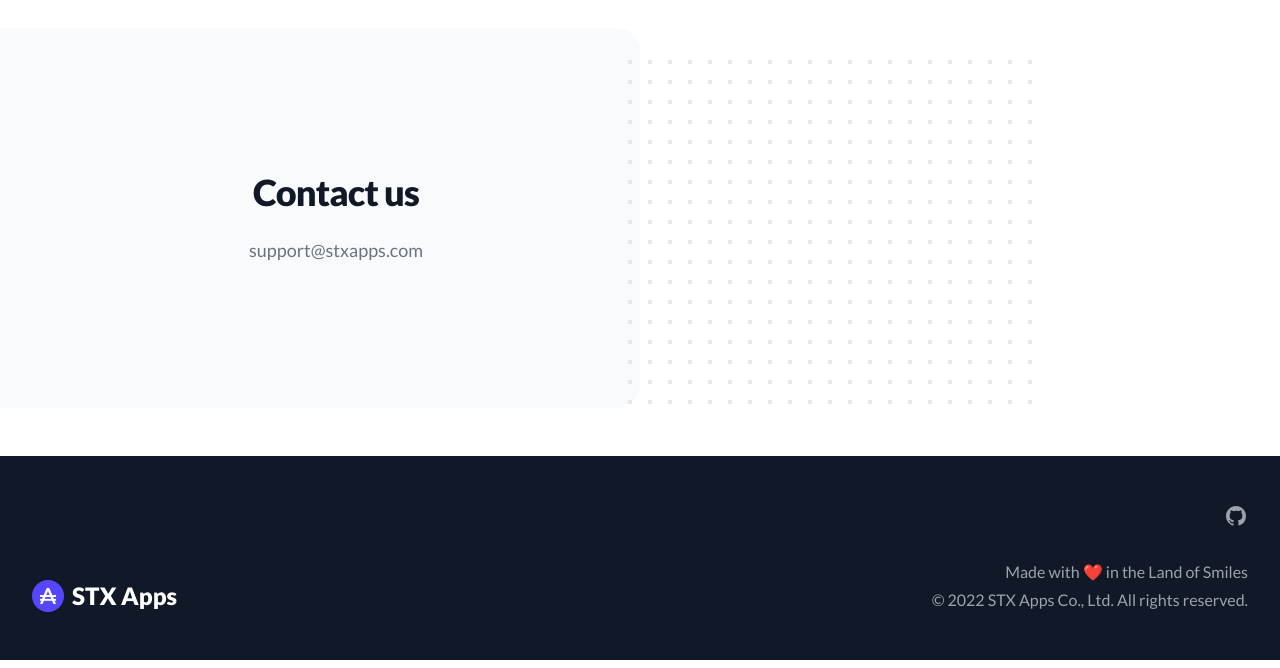
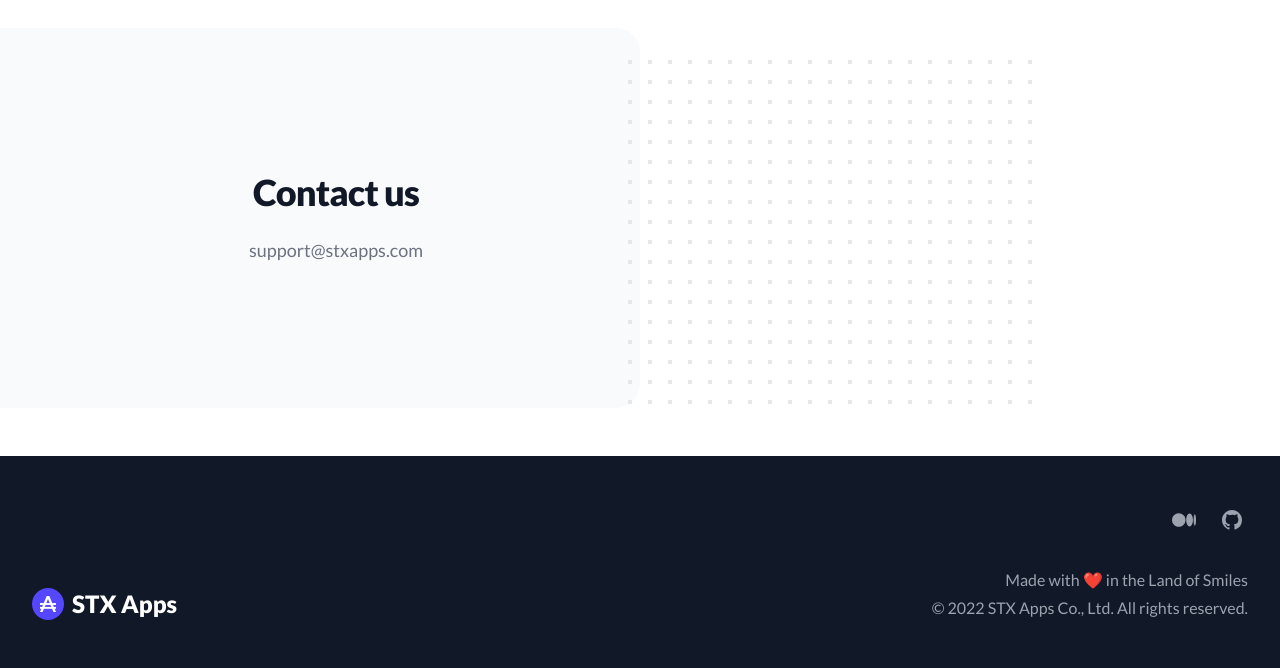
Before and after one commit to stxapps/stxapps-client, a React (Create React App) app in the folder packages/web/: page / in a window 1280 px wide. Shown: the part 2243-2911 px from the top of the page. Built offline with nearby package versions, Linux system fonts and the light colour scheme.

Commit message:
Add a link to the blog

```diff
--- a/packages/web/src/components/Landing.js
+++ b/packages/web/src/components/Landing.js
@@ -129,7 +129,7 @@ const Landing = () => {
             </div>
             <div className="relative mx-auto max-w-md px-4 sm:max-w-3xl sm:px-6 lg:px-0">
               <div className="pt-12 sm:pt-16 lg:pt-20">
-                <h2 className="text-3xl font-extrabold text-gray-900 tracking-tight sm:text-4xl">Utilizing Web3 technology from <a className="text-indigo-600 rounded hover:underline focus:outline-none focus:ring-2 focus:ring-indigo-500" href="https://www.hiro.so/stacks-js" target="_blank" rel="noreferrer">Stacks</a></h2>
+                <h2 className="text-3xl font-extrabold text-gray-900 tracking-tight sm:text-4xl">Utilizing Web3 technology from <a className="text-indigo-600 rounded hover:underline focus:outline-none focus:ring" href="https://www.hiro.so/stacks-js" target="_blank" rel="noreferrer">Stacks</a></h2>
                 <div className="mt-6 text-gray-500 space-y-6">
                   <p className="text-lg">A technology that allows you to truly own your accounts and your data</p>
                 </div>
@@ -165,7 +165,7 @@ const Landing = () => {
                 <div className="text-left sm:text-center">
                   <h2 className="text-3xl font-extrabold text-gray-900 tracking-tight sm:text-4xl">Contact us</h2>
                   <p className="mt-6 mx-auto max-w-2xl text-lg text-gray-500">
-                    <a className="rounded hover:underline focus:outline-none focus:ring-2 focus:ring-gray-500" href="&#109;&#097;&#105;&#108;&#116;&#111;:&#115;&#117;&#112;&#112;&#111;&#114;&#116;&#064;&#115;&#116;&#120;&#097;&#112;&#112;&#115;&#046;&#099;&#111;&#109;"><span className="e-mail" data-user="troppus" data-website="moc.sppaxts"></span></a>
+                    <a className="rounded hover:underline focus:outline-none focus:ring" href="&#109;&#097;&#105;&#108;&#116;&#111;:&#115;&#117;&#112;&#112;&#111;&#114;&#116;&#064;&#115;&#116;&#120;&#097;&#112;&#112;&#115;&#046;&#099;&#111;&#109;"><span className="e-mail" data-user="troppus" data-website="moc.sppaxts"></span></a>
                   </p>
                 </div>
               </div>
@@ -181,7 +181,15 @@ const Landing = () => {
           </div>
           <div className="mt-8 md:mt-0">
             <div className="flex justify-center sm:justify-end">
-              <a className="text-gray-400 hover:text-gray-500" href="https://github.com/stxapps" target="_blank" rel="noreferrer">
+              <a className="text-gray-400 rounded p-1 hover:text-gray-500 focus:outline-none focus:ring" href="https://medium.com/@stxapps" target="_blank" rel="noreferrer">
+                <span className="sr-only">Medium</span>
+                <svg className="h-6 w-6" fill="currentColor" viewBox="0 0 1043.63 592.71" xmlns="http://www.w3.org/2000/svg" aria-hidden="true">
+                  <path d="M588.67,296.36c0,163.67-131.78,296.35-294.33,296.35S0,460,0,296.36,131.78,0,294.34,0,588.67,132.69,588.67,296.36" />
+                  <path d="M911.56,296.36c0,154.06-65.89,279-147.17,279s-147.17-124.94-147.17-279,65.88-279,147.16-279,147.17,124.9,147.17,279" />
+                  <path d="M1043.63,296.36c0,138-23.17,249.94-51.76,249.94s-51.75-111.91-51.75-249.94S963.29,46.42,991.87,46.42s51.76,111.9,51.76,249.94" />
+                </svg>
+              </a>
+              <a className="ml-4 text-gray-400 rounded p-1 hover:text-gray-500 focus:outline-none focus:ring" href="https://github.com/stxapps" target="_blank" rel="noreferrer">
                 <span className="sr-only">GitHub</span>
                 <svg className="h-6 w-6" fill="currentColor" viewBox="0 0 24 24" aria-hidden="true">
                   <path fillRule="evenodd" d="M12 2C6.477 2 2 6.484 2 12.017c0 4.425 2.865 8.18 6.839 9.504.5.092.682-.217.682-.483 0-.237-.008-.868-.013-1.703-2.782.605-3.369-1.343-3.369-1.343-.454-1.158-1.11-1.466-1.11-1.466-.908-.62.069-.608.069-.608 1.003.07 1.531 1.032 1.531 1.032.892 1.53 2.341 1.088 2.91.832.092-.647.35-1.088.636-1.338-2.22-.253-4.555-1.113-4.555-4.951 0-1.093.39-1.988 1.029-2.688-.103-.253-.446-1.272.098-2.65 0 0 .84-.27 2.75 1.026A9.564 9.564 0 0112 6.844c.85.004 1.705.115 2.504.337 1.909-1.296 2.747-1.027 2.747-1.027.546 1.379.202 2.398.1 2.651.64.7 1.028 1.595 1.028 2.688 0 3.848-2.339 4.695-4.566 4.943.359.309.678.92.678 1.855 0 1.338-.012 2.419-.012 2.747 0 .268.18.58.688.482A10.019 10.019 0 0022 12.017C22 6.484 17.522 2 12 2z" clipRule="evenodd" />
```
